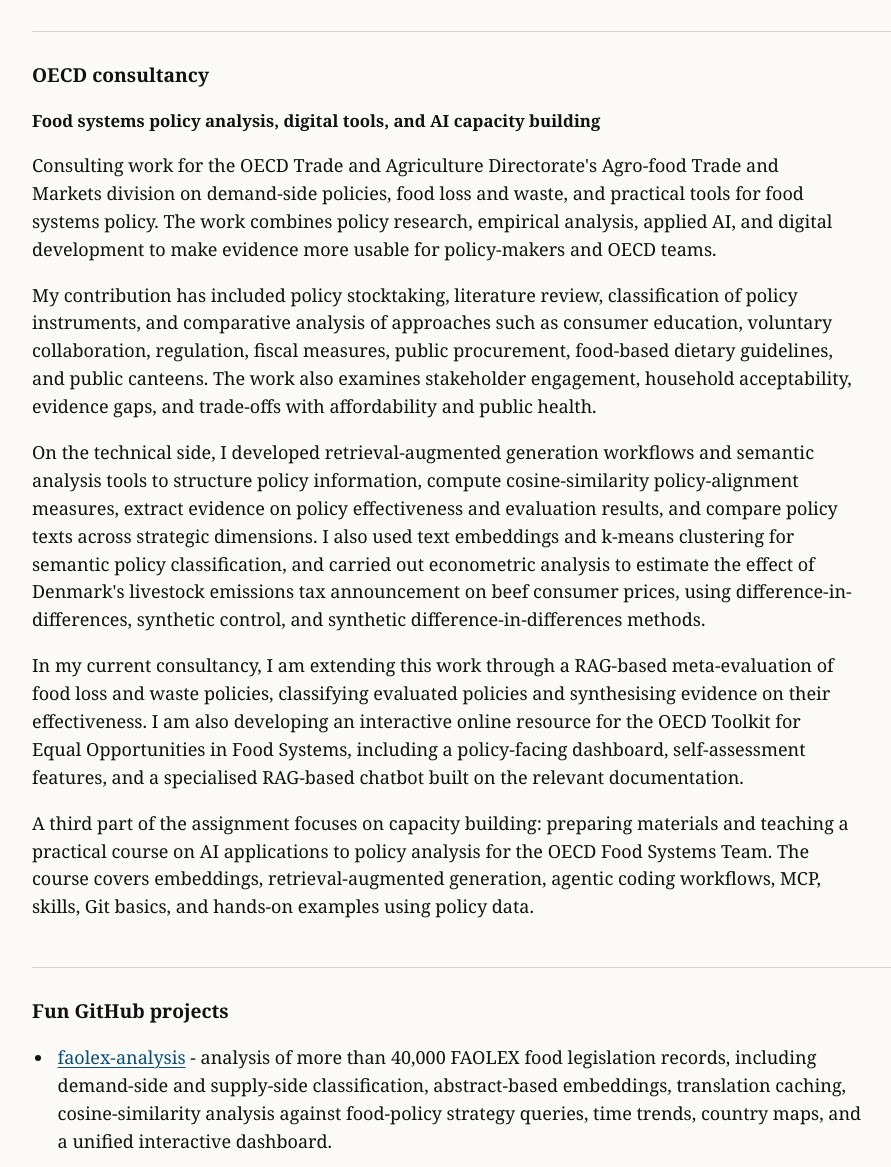
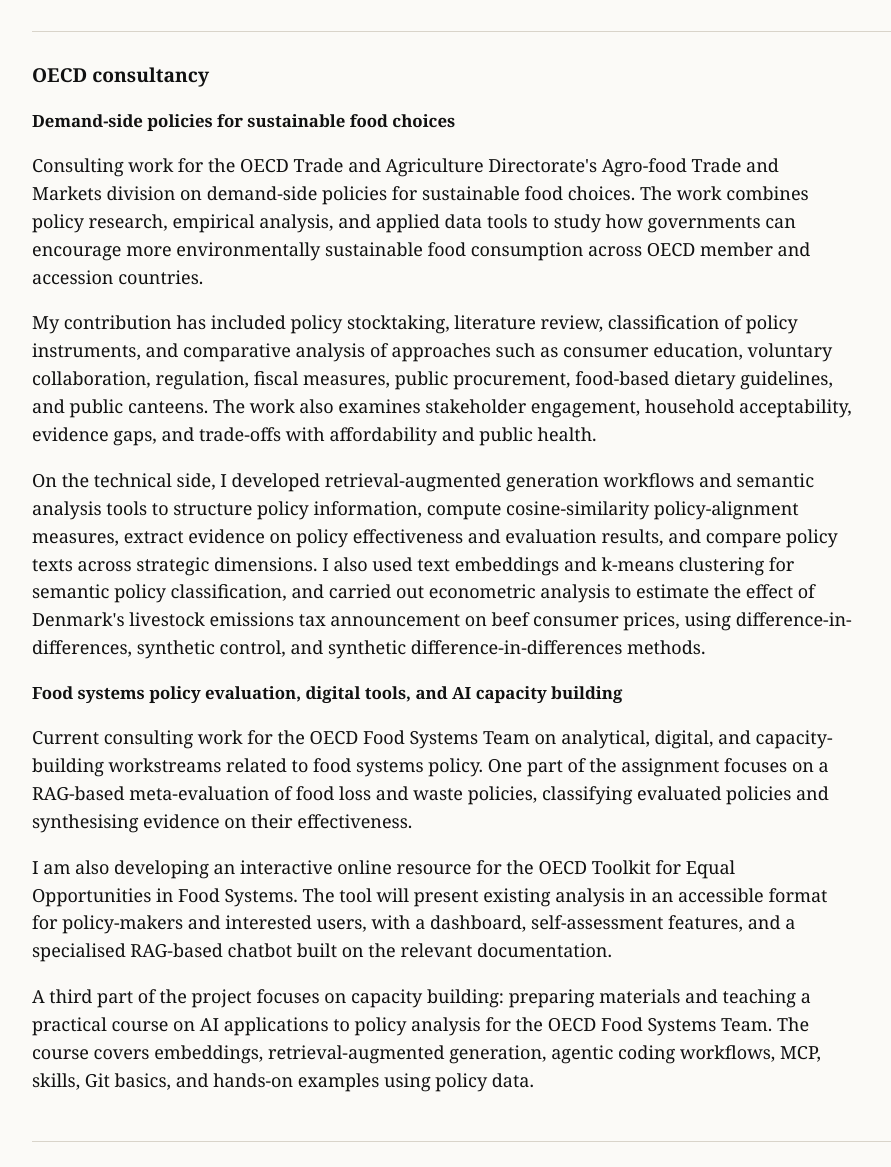
Before and after one commit to dgonzalezgonzalez/dgonzalezgonzalez.github.io, a plain HTML site: page projects.html in a window 1280 px wide. Shown: the part 228-1395 px from the top of the page, without its empty margins (138-1029 px from the left). Drawn offline with Linux system fonts and the light colour scheme.

Commit message:
Split OECD consultancy projects

```diff
--- a/projects.html
+++ b/projects.html
@@ -27,12 +27,13 @@
       <section class="project-list" aria-labelledby="consultancy-title">
         <h2 id="consultancy-title">OECD consultancy</h2>
         <article>
-          <h3>Food systems policy analysis, digital tools, and AI capacity building</h3>
+          <h3>Demand-side policies for sustainable food choices</h3>
           <p>
             Consulting work for the OECD Trade and Agriculture Directorate's Agro-food Trade and Markets
-            division on demand-side policies, food loss and waste, and practical tools for food
-            systems policy. The work combines policy research, empirical analysis, applied AI, and
-            digital development to make evidence more usable for policy-makers and OECD teams.
+            division on demand-side policies for sustainable food choices. The work combines policy
+            research, empirical analysis, and applied data tools to study how governments can encourage
+            more environmentally sustainable food consumption across OECD member and accession
+            countries.
           </p>
           <p>
             My contribution has included policy stocktaking, literature review, classification of
@@ -51,18 +52,27 @@
             effect of Denmark's livestock emissions tax announcement on beef consumer prices, using
             difference-in-differences, synthetic control, and synthetic difference-in-differences methods.
           </p>
+        </article>
+
+        <article>
+          <h3>Food systems policy evaluation, digital tools, and AI capacity building</h3>
           <p>
-            In my current consultancy, I am extending this work through a RAG-based meta-evaluation of
-            food loss and waste policies, classifying evaluated policies and synthesising evidence on
-            their effectiveness. I am also developing an interactive online resource for the OECD Toolkit
-            for Equal Opportunities in Food Systems, including a policy-facing dashboard, self-assessment
-            features, and a specialised RAG-based chatbot built on the relevant documentation.
+            Current consulting work for the OECD Food Systems Team on analytical, digital, and
+            capacity-building workstreams related to food systems policy. One part of the assignment
+            focuses on a RAG-based meta-evaluation of food loss and waste policies, classifying
+            evaluated policies and synthesising evidence on their effectiveness.
           </p>
           <p>
-            A third part of the assignment focuses on capacity building: preparing materials and teaching
-            a practical course on AI applications to policy analysis for the OECD Food Systems Team. The
-            course covers embeddings, retrieval-augmented generation, agentic coding workflows, MCP,
-            skills, Git basics, and hands-on examples using policy data.
+            I am also developing an interactive online resource for the OECD Toolkit for Equal
+            Opportunities in Food Systems. The tool will present existing analysis in an accessible
+            format for policy-makers and interested users, with a dashboard, self-assessment features,
+            and a specialised RAG-based chatbot built on the relevant documentation.
+          </p>
+          <p>
+            A third part of the project focuses on capacity building: preparing materials and teaching
+            a practical course on AI applications to policy analysis for the OECD Food Systems Team.
+            The course covers embeddings, retrieval-augmented generation, agentic coding workflows,
+            MCP, skills, Git basics, and hands-on examples using policy data.
           </p>
         </article>
       </section>
```
